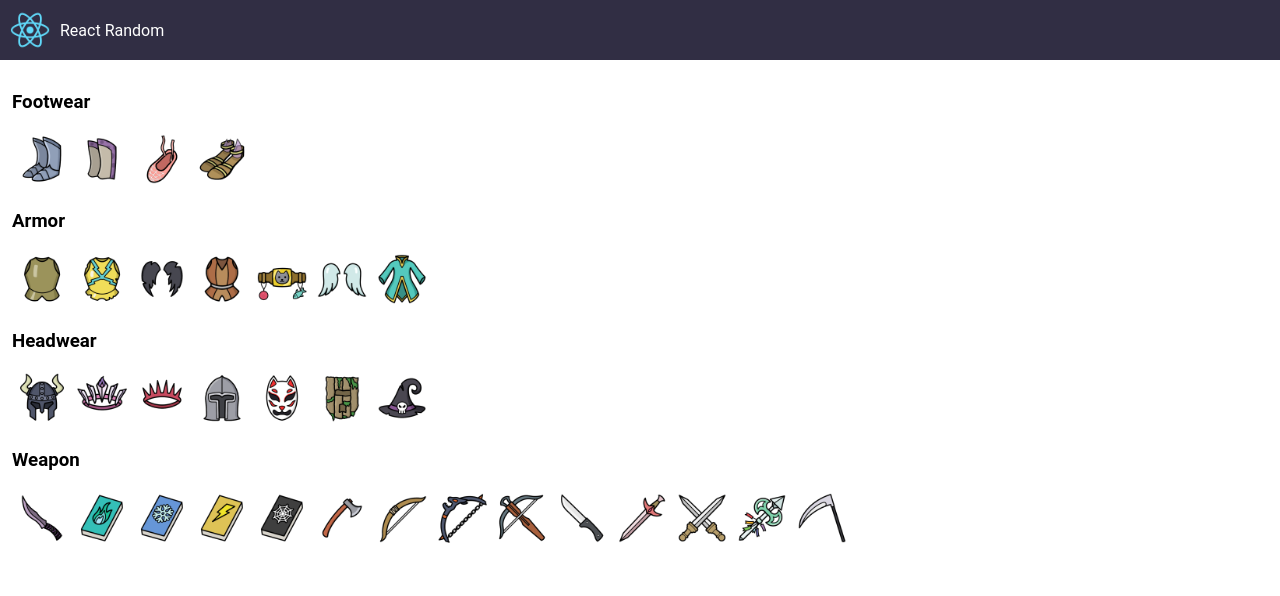
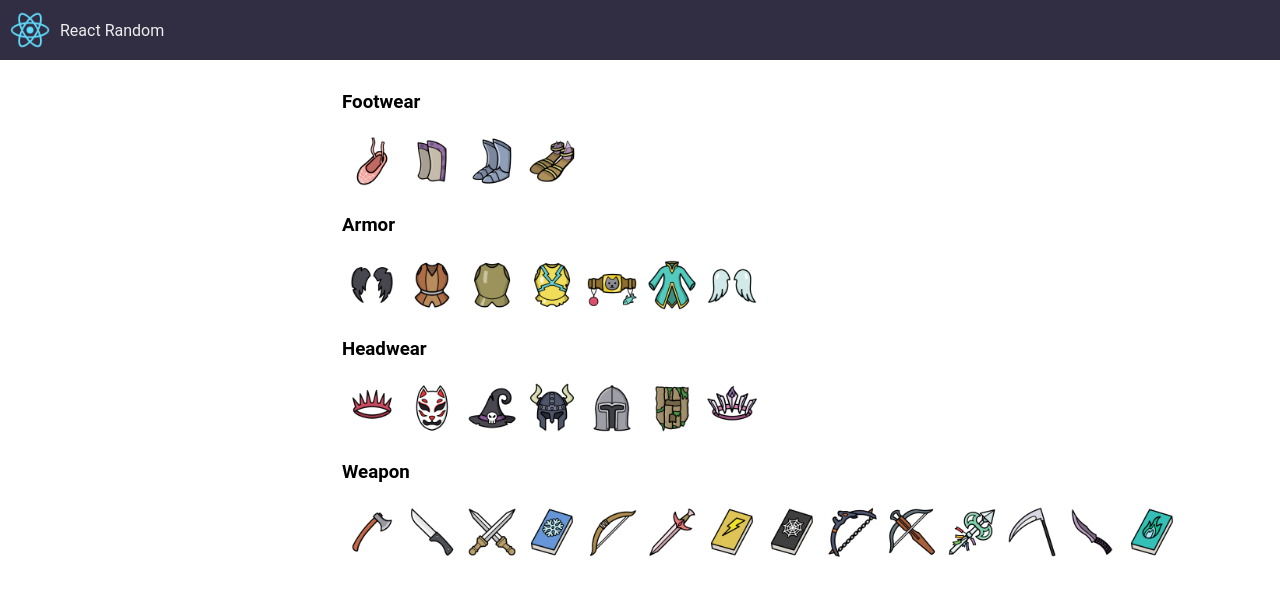
Before and after one commit to sunDalik/React-Random, a React (Create React App) app: page /platinum_playable in a window 1280 px wide. Shown: the top 596 px of the page. Built offline with nearby package versions, Linux system fonts and the light colour scheme.

Commit message:
Add item description box

```diff
--- a/src/App.scss
+++ b/src/App.scss
@@ -13,7 +13,7 @@ body {
 }
 
 .icon-link {
-  color: white;
+  color: #eeeeee;
   text-decoration: none;
   display: flex;
   flex-direction: row;
--- a/src/platinum_playable/ItemBlock.js
+++ b/src/platinum_playable/ItemBlock.js
@@ -3,7 +3,7 @@ import "./platinum_playable.scss";
 const ItemBlock = ({ itemData, onHover = () => { } }) => {
     return (
         <div>
-            <img className="item-block_image" src={itemData.imagePath} alt={itemData.name} onMouseOver={onHover} />
+            <img className="item-block_image" src={itemData.imagePath} alt={itemData.name} onMouseOver={() => onHover(itemData)} onMouseLeave={() => onHover(null)} />
         </div>
     );
 }
--- a/src/platinum_playable/ItemDescriptionBox.js
+++ b/src/platinum_playable/ItemDescriptionBox.js
@@ -1,11 +1,14 @@
 import "./platinum_playable.scss";
+import { getRarityColor } from "./item_data";
 
 const ItemDescriptionBox = ({ itemData }) => {
     return (
-        <div>
-            <div>{itemData.name}</div>
-            <img className="item-description_image" src={itemData.imagePath} alt={itemData.name} onMouseOver={onHover} />
-            <div>{itemData.description}</div>
+        <div className="item-description_parent">
+            {itemData != null && <div className="item-description">
+                <div style={{ color: getRarityColor(itemData.rarity) }} className="item-description_name">{itemData.name}</div>
+                <img className="item-description_image" src={itemData.imagePath} alt={itemData.name} />
+                <div className="item-description_description">{itemData.description}</div>
+            </div>}
         </div>
     );
 }
--- a/src/platinum_playable/PlatinumPlayable.js
+++ b/src/platinum_playable/PlatinumPlayable.js
@@ -1,10 +1,19 @@
 import "./platinum_playable.scss";
 import { itemData } from "./item_data";
 import ItemBlock from "./ItemBlock";
+import ItemDescriptionBox from "./ItemDescriptionBox";
+import { useState } from "react";
 
 const PlatinumPlayable = () => {
+    const [currentItem, setCurrentItem] = useState(null);
+
+    const onItemBlockHover = (item) => {
+        setCurrentItem(item);
+    }
+
     return (
-        <div className="background">
+        <div className="playable-platinum-parent">
+            <ItemDescriptionBox itemData={currentItem} />
             <div className="flexbox_main">
                 {
                     Object.entries(itemData.reduce((acc, curr) => {
@@ -15,7 +24,7 @@ const PlatinumPlayable = () => {
                         return <div key={index}>
                             <h3>{entry[0]}</h3>
                             <div className="flexbox_category">
-                                {entry[1].sort((a, b) => a.name.localeCompare(b.name)).map((item, index) => <ItemBlock itemData={item} key={index} />)}
+                                {entry[1].sort((a, b) => a.rarity - b.rarity || a.name.localeCompare(b.name)).map((item, index) => <ItemBlock itemData={item} key={index} onHover={onItemBlockHover} />)}
                             </div>
                         </div>
                     })
--- a/src/platinum_playable/item_data.js
+++ b/src/platinum_playable/item_data.js
@@ -1,4 +1,12 @@
 const Rarity = Object.freeze({ C: 1, B: 2, A: 3, S: 4 })
+
+export const getRarityColor = (rarity) => {
+    if (rarity === Rarity.B) return "#94c9f2"
+    else if (rarity === Rarity.A) return "#84f081"
+    else if (rarity === Rarity.S) return "#f5e476"
+    else return "#ffffff";
+}
+
 const EquipmentType = Object.freeze({ Footwear: "Footwear", Armor: "Armor", Headwear: "Headwear", Weapon: "Weapon" })
 
 class Item {
--- a/src/platinum_playable/platinum_playable.scss
+++ b/src/platinum_playable/platinum_playable.scss
@@ -1,6 +1,7 @@
 .flexbox_category {
     display: flex;
     flex-direction: row;
+    flex-wrap: wrap;
 
 }
 
@@ -10,10 +11,10 @@
 }
 
 .item-block_image {
-    width: 50px;
-    height: 50px;
+    width: 60px;
+    height: 60px;
     box-sizing: border-box;
-    margin: 3px 5px;
+    padding: 5px 5px;
 
     &:hover {
         border: 2px solid black;
@@ -22,7 +23,42 @@
     }
 }
 
+.item-description_parent {
+    min-width: 300px;
+    max-width: 300px;
+}
+
+.item-description {
+    display: flex;
+    flex-direction: column;
+    align-items: center;
+}
+
 .item-description_image {
+    margin-top: 20px;
     width: 100px;
     height: 100px;
+
 }
+
+.item-description_name {
+    text-align: center;
+    font-size: 24px;
+    text-shadow: -1px -1px black, 1px -1px black, -1px 1px black, 2px 2px black;
+}
+
+
+.item-description_description {
+    white-space: pre-line;
+    align-self: flex-start;
+    margin-top: 20px;
+}
+
+.playable-platinum-parent {
+    display: flex;
+    flex-direction: row;
+
+    >* {
+        margin-right: 30px;
+    }
+}
```
